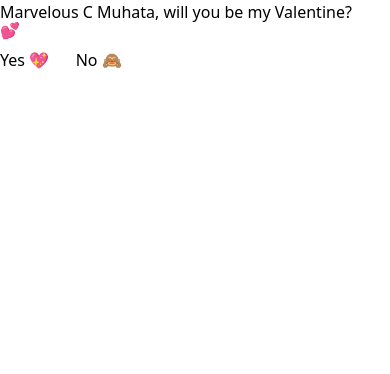
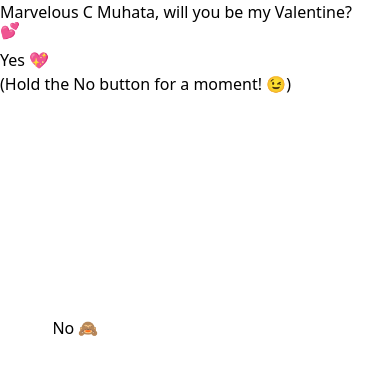
Before and after one commit to renniekawangu/valentines, a Next.js app: page / in a window 390 px wide. Both pictures are taken after a click on the button "No 🙈". Shown: the top 374 px of the page. Built offline with nearby package versions, Linux system fonts and the light colour scheme.

Commit message:
Improve mobile touch handling for No button

```diff
--- a/components/ValentinePage.tsx
+++ b/components/ValentinePage.tsx
@@ -76,7 +76,22 @@ const ValentinePage = () => {
   const [accepted, setAccepted] = useState(false);
   const [noButtonPos, setNoButtonPos] = useState<{ x: number; y: number } | null>(null);
   const [showConfetti, setShowConfetti] = useState(false);
+  const [isMobile, setIsMobile] = useState(false);
+  const [touchStartTime, setTouchStartTime] = useState(0);
   const noButtonRef = useRef<HTMLButtonElement>(null);
+
+  useEffect(() => {
+    // Detect if device is touch-enabled
+    const isTouchDevice = () => {
+      return (
+        typeof window !== 'undefined' &&
+        (navigator.maxTouchPoints > 0 ||
+          (navigator as any).msMaxTouchPoints > 0 ||
+          window.matchMedia('(hover: none)').matches)
+      );
+    };
+    setIsMobile(isTouchDevice());
+  }, []);
 
   const playSound = (type: 'success' | 'evade') => {
     try {
@@ -136,6 +151,20 @@ const ValentinePage = () => {
     playSound('evade');
     const newPos = generateRandomPosition();
     setNoButtonPos(newPos);
+  };
+
+  const handleNoTouchStart = () => {
+    setTouchStartTime(Date.now());
+  };
+
+  const handleNoTouchEnd = () => {
+    // On mobile, require a longer touch duration before evading (500ms)
+    // This gives users a better chance to click
+    const touchDuration = Date.now() - touchStartTime;
+    if (isMobile && touchDuration < 500) {
+      return; // Don't evade on quick taps
+    }
+    handleNoButtonInteraction();
   };
 
   const handleYesClick = () => {
@@ -207,12 +236,15 @@ const ValentinePage = () => {
             {!noButtonPos ? (
               <motion.button
                 ref={noButtonRef}
-                onMouseEnter={handleNoButtonInteraction}
+                onMouseEnter={!isMobile ? handleNoButtonInteraction : undefined}
                 onClick={handleNoButtonInteraction}
-                onTouchStart={handleNoButtonInteraction}
-                whileHover={{ scale: 1.05 }}
+                onTouchStart={isMobile ? handleNoTouchStart : undefined}
+                onTouchEnd={isMobile ? handleNoTouchEnd : undefined}
+                whileHover={!isMobile ? {} : { scale: 1.05 }}
                 whileTap={{ scale: 0.95 }}
-                className="px-8 py-4 text-lg font-semibold bg-gradient-to-r from-gray-400 to-gray-500 text-white rounded-full shadow-lg hover:shadow-xl transition-shadow duration-300 cursor-pointer"
+                className={`px-8 py-4 text-lg font-semibold bg-gradient-to-r from-gray-400 to-gray-500 text-white rounded-full shadow-lg hover:shadow-xl transition-shadow duration-300 cursor-pointer ${
+                  isMobile ? 'py-6 px-10 text-xl' : ''
+                }`}
                 aria-label="Decline Valentine proposal"
               >
                 No 🙈
@@ -220,12 +252,15 @@ const ValentinePage = () => {
             ) : (
               <motion.button
                 ref={noButtonRef}
-                onMouseEnter={handleNoButtonInteraction}
+                onMouseEnter={!isMobile ? handleNoButtonInteraction : undefined}
                 onClick={handleNoButtonInteraction}
-                onTouchStart={handleNoButtonInteraction}
+                onTouchStart={isMobile ? handleNoTouchStart : undefined}
+                onTouchEnd={isMobile ? handleNoTouchEnd : undefined}
                 animate={{ x: noButtonPos.x, y: noButtonPos.y }}
                 transition={{ type: 'spring', stiffness: 300, damping: 10 }}
-                className="fixed px-8 py-4 text-lg font-semibold bg-gradient-to-r from-gray-400 to-gray-500 text-white rounded-full shadow-lg hover:shadow-xl transition-shadow duration-300 cursor-pointer"
+                className={`fixed px-8 py-4 text-lg font-semibold bg-gradient-to-r from-gray-400 to-gray-500 text-white rounded-full shadow-lg hover:shadow-xl transition-shadow duration-300 cursor-pointer ${
+                  isMobile ? 'py-6 px-10 text-xl' : ''
+                }`}
                 style={{ left: 0, top: 0 }}
                 aria-label="Decline Valentine proposal"
               >
@@ -234,6 +269,15 @@ const ValentinePage = () => {
             )}
           </div>
 
+          {/* Helpful hint */}
+          <motion.p
+            className="text-sm text-gray-600 mt-8 italic"
+            initial={{ opacity: 0 }}
+            animate={{ opacity: 1 }}
+            transition={{ delay: 0.8, duration: 0.6 }}
+          >
+            {isMobile ? '(Hold the No button for a moment! 😉)' : '(Try to click the No button 😉)'}
+          </motion.p>
         </motion.div>
       ) : (
         <motion.div
```
